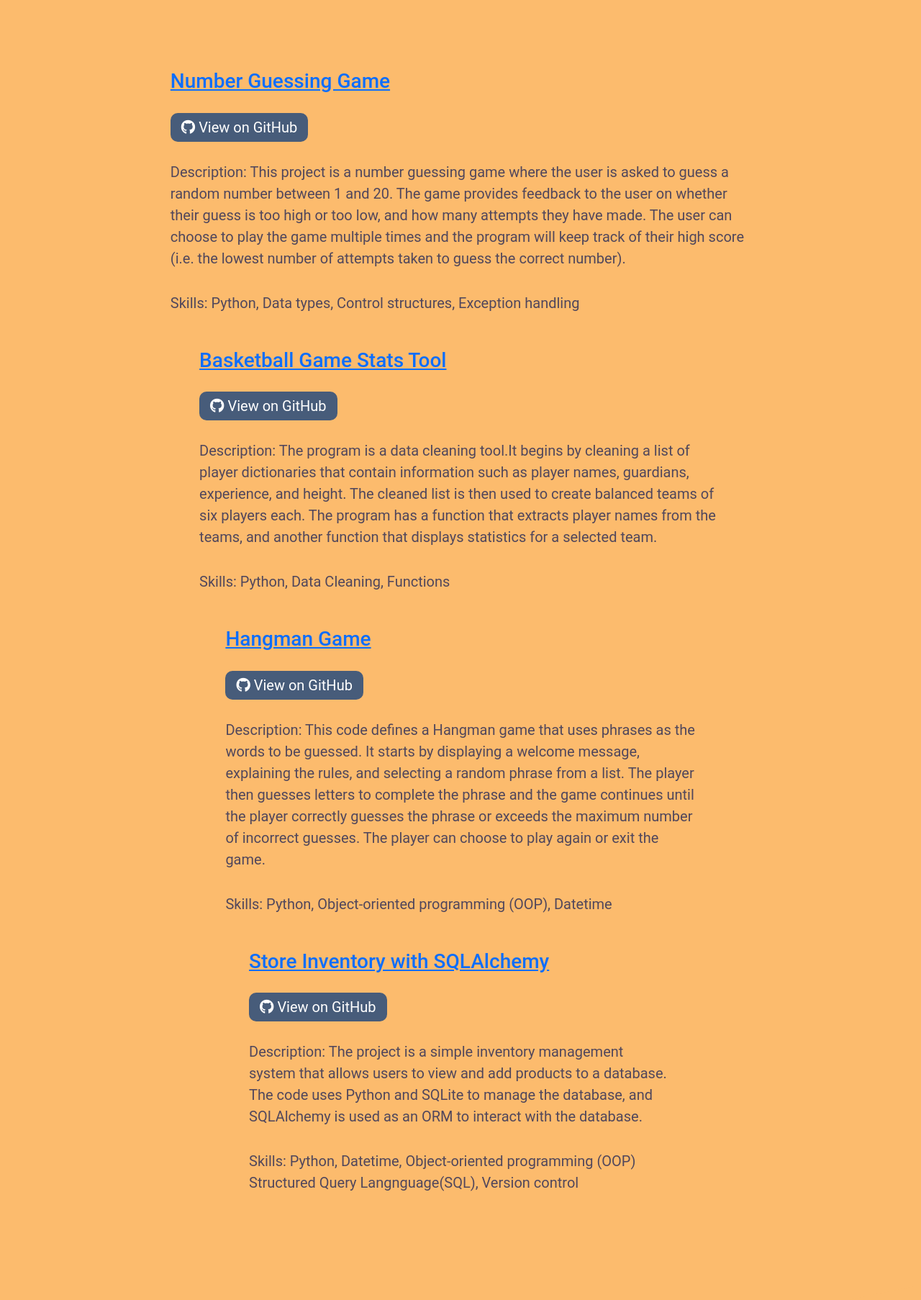
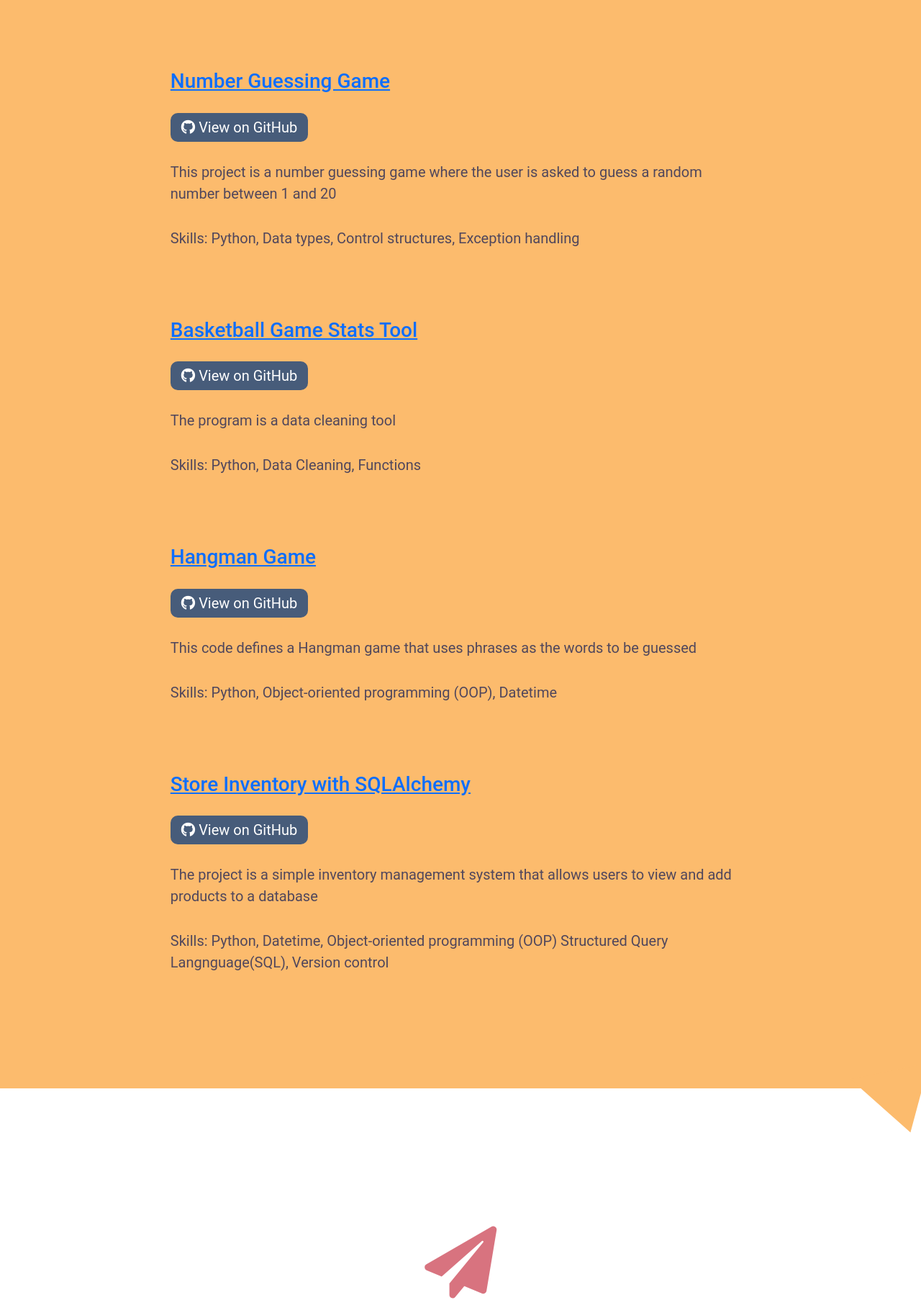
Before and after one commit to maxnhill/Techdegree-Project-5, a Flask app: page / in a window 1280 px wide. Shown: the part 2325-4131 px from the top of the page at 72% size. Run offline with Flask 3, Linux system fonts and the light colour scheme; some libraries are stand-ins or nearby versions.

Commit message:
Projects list displayed correctly on home page

```diff
--- a/app.py
+++ b/app.py
@@ -9,10 +9,10 @@ def home():
     projects = Projects.query.all()
     return render_template('index.html', projects=projects)
 
+
 @app.route('/about')
 def about_me():
     return render_template('about.html')
-
 
 
 @app.route('/projects/new', methods=['GET', 'POST'])
@@ -28,10 +28,12 @@ def add_project():
     else:
         return render_template('projectform.html')
 
+
 @app.route('/projects/<id>')
 def project(id):
     project = Projects.query.get_or_404(id)
     return render_template('detail.html', project=project)
+
 
 @app.route('/projects/<id>/edit', methods=['GET', 'POST'])
 def edit_project(id):
@@ -46,6 +48,7 @@ def edit_project(id):
     else:
         return render_template('projectform.html', project=project)
 
+
 @app.route('/projects/<id>/delete')
 def delete_project(id):
     project = Projects.query.get_or_404(id)
@@ -53,9 +56,11 @@ def delete_project(id):
     db.session.commit()
     return redirect(url_for('home'))
 
+
 @app.errorhandler(404)
 def not_found(error):
     return render_template('404.html', msg=error), 404
+
 
 if __name__ == '__main__':
     with app.app_context():
@@ -73,7 +78,7 @@ if __name__ == '__main__':
 
         project_2 = Projects(title="Basketball Game Stats Tool",
                         date = "December, 2022"  ,
-                        description='''The program is a data cleaning tool.It begins by cleaning a list of player dictionaries
+                        description='''The program is a data cleaning tool. It begins by cleaning a list of player dictionaries
                         that contain information such as player names, guardians, experience, and height.
                         The cleaned list is then used to create balanced teams of six players each.
                         The program has a function that extracts player names from the teams, and another
@@ -100,7 +105,6 @@ if __name__ == '__main__':
                                     and SQLAlchemy is used as an ORM to interact with the database. ''',
                     github_url="https://github.com/maxnhill/Techdegree-Project-4.git",
                     skills="Python, Datetime, Object-oriented programming (OOP) Structured Query Langnguage(SQL), Version control")
-        app.run(debug=True, port=8000, host='127.0.0.1')
 
 
         my_projects = [project_1,project_2, project_3, project_4 ]
@@ -110,3 +114,4 @@ if __name__ == '__main__':
                 db.session.add(project)
                 db.session.commit()
         db.create_all()
+        app.run(debug=True, port=8000, host='127.0.0.1')
--- a/templates/index.html
+++ b/templates/index.html
@@ -47,19 +47,19 @@
             <div id="project-list">
                 {% for project in projects %}
                 <div id="project{{projects.id}}" class="a-project">
-                    <a href="{{ url_for('project', id = project.id) }}"><h3>{{ project.title }}</h3></a>
-                    <a href="{{project.github_url}}" class="github-btn">
+                    <a href="{{ url_for('project', id=project.id) }}"><h3>{{ project.title }}</h3></a>
+                    <a href="{{ project.repo_link }}" class="github-btn" target="_blank">
                         <i class="fab fa-github"></i>
                         View on GitHub
-                        </a>
-                        <p>
-                            Description: {{ project.description }}
-                        </p>
-                        <p>
-                            Skills: {{ project.skills}}
-                        </p>
+                    </a>
+                    <p>
+                        {{ project.description.split('.')[0] }}
+                    </p>
+                    <p>
+                        Skills: {{ project.skills }}
+                    </p>
+                </div>
                 {% endfor %}
-
                 </div>
             </div>
             <div id="triangle4"></div>
```
Also changed, not shown: instance/projects.db.
